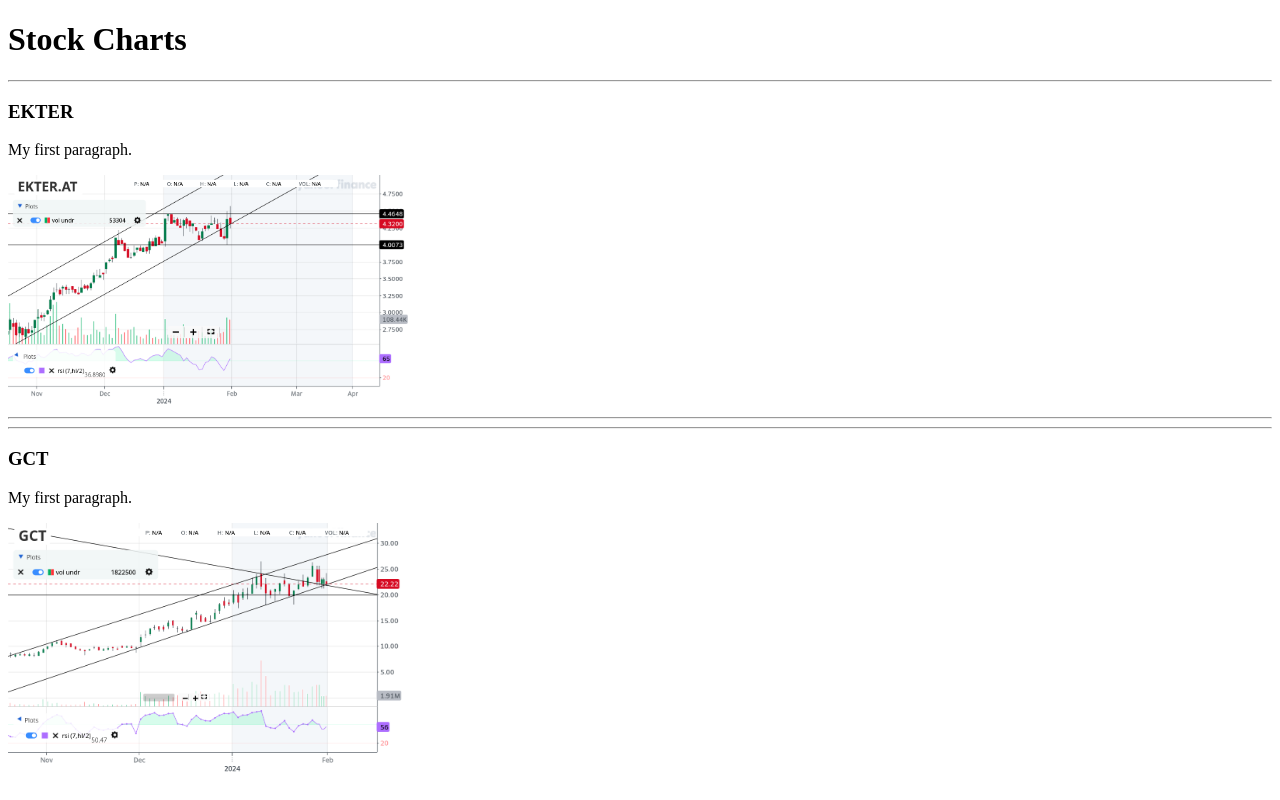
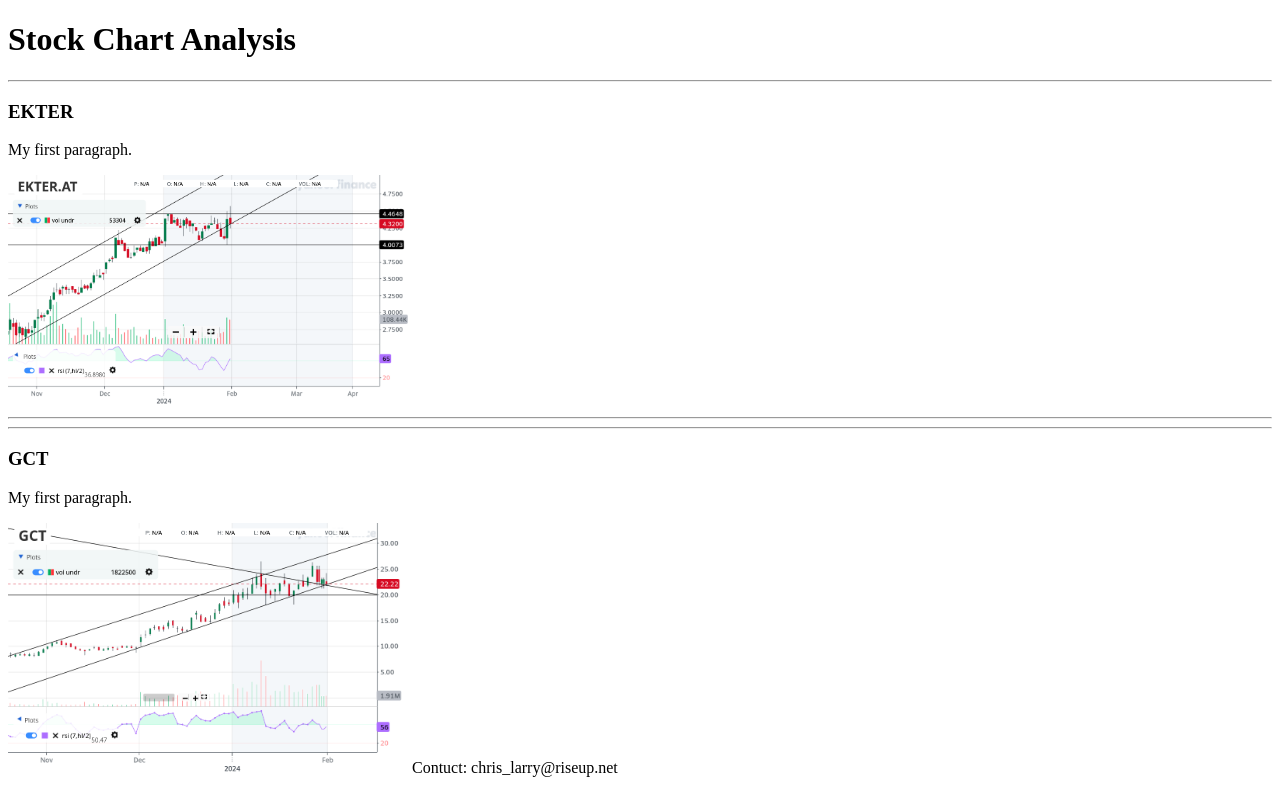
Before and after one commit to chrislarry/chrislarry.github.io, a plain HTML site: page index.html in a window 1280 px wide. Drawn offline with Linux system fonts and the light colour scheme.

Commit message:
Update index.html

```diff
--- a/index.html
+++ b/index.html
@@ -1,8 +1,13 @@
  <!DOCTYPE html>
 <html>
+
+ <head>
+<title>Stock Chart Analysis</title>
+
+ </head>
 <body>
 
-<h1>Stock Charts</h1>
+<h1>Stock Chart Analysis</h1>
 <hr>
 
 <h3>EKTER</h3>
@@ -17,5 +22,7 @@
 <p>My first paragraph.</p>
 <img src="images/gct.png" width=400>
 
+
+Contuct: chris_larry@riseup.net
 </body>
 </html>
```
